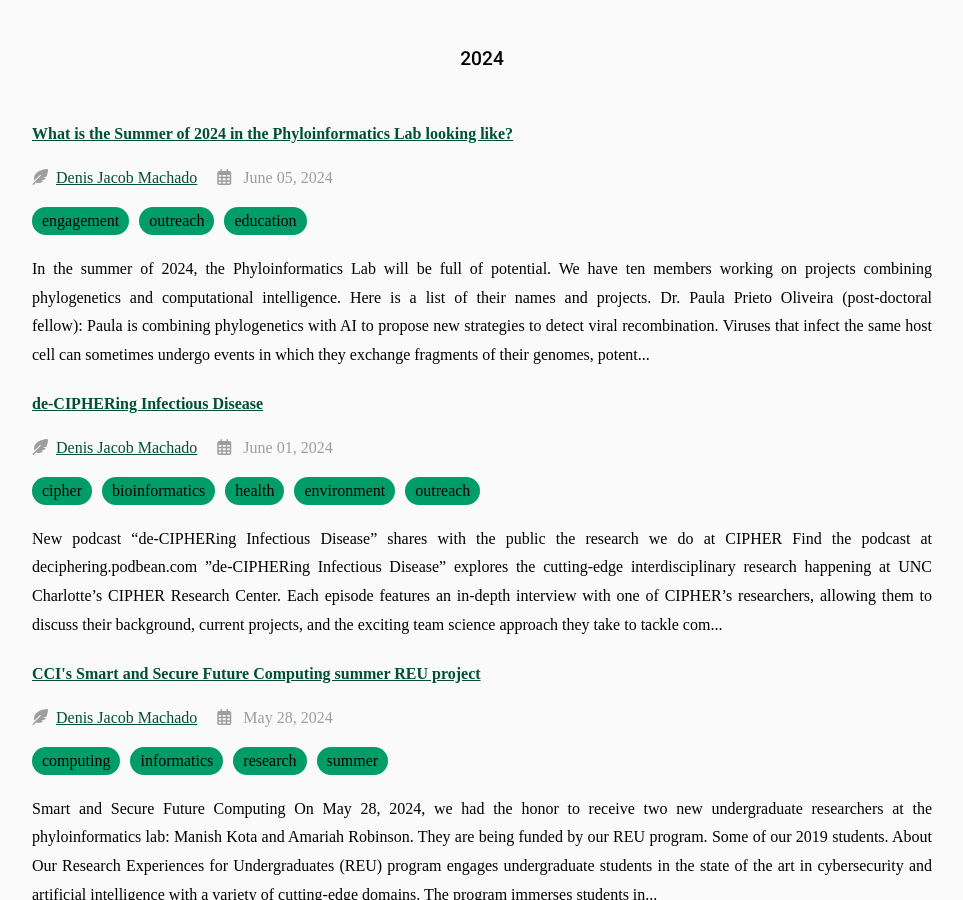
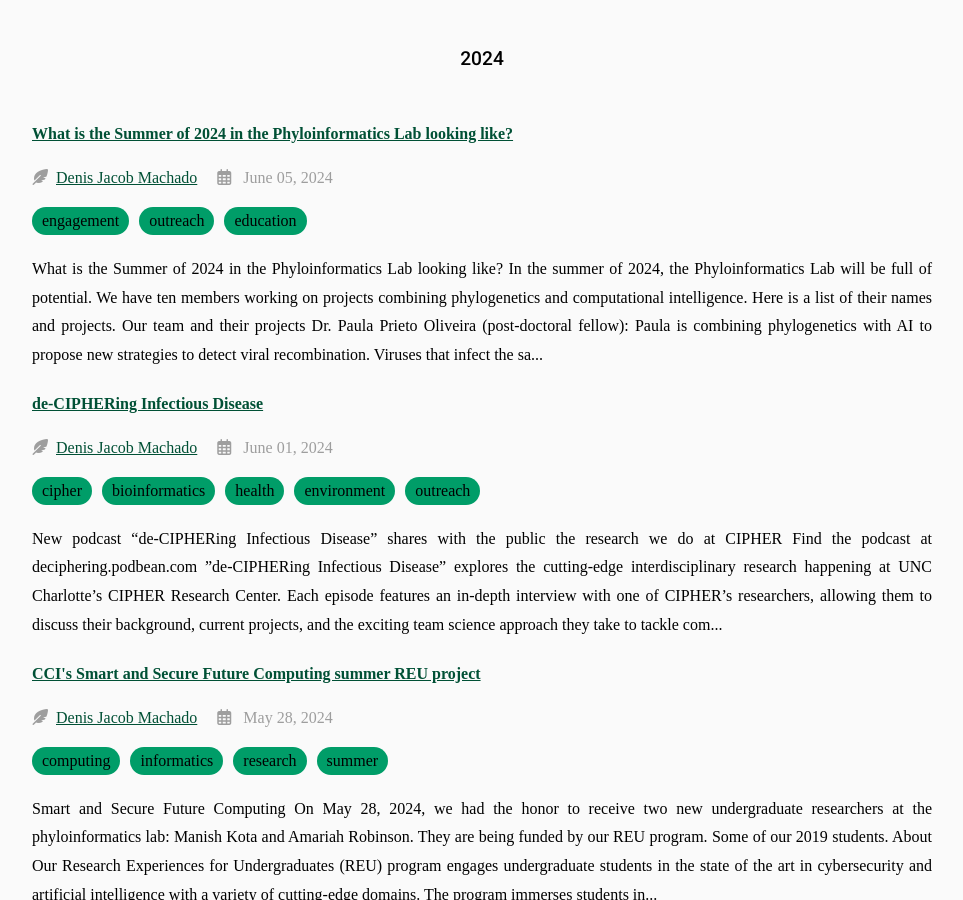
Before and after one commit to machadodj/machadodj.github.io, a Jekyll site: the page built from news/index.md, in a window 1280 px wide and 900 px high, scrolled down 340 px. Shown: the whole window, without its empty margins (158-1121 px from the left). Built offline with Jekyll 4.4.1, drawn with Linux system fonts in a browser that asks for light colours; nearby versions of some CDN libraries; some web fonts are replaced.

Commit message:
Update 2024-06-05-Summer24.md

```diff
--- a/_posts/2024-06-05-Summer24.md
+++ b/_posts/2024-06-05-Summer24.md
@@ -8,7 +8,11 @@
 member: Denis_Jacob_Machado
 ---
 
+# What is the Summer of 2024 in the Phyloinformatics Lab looking like?
+
 In the summer of 2024, the Phyloinformatics Lab will be full of potential. We have ten members working on projects combining phylogenetics and computational intelligence. Here is a list of their names and projects.
+
+## Our team and their projects
 
 - **Dr. Paula Prieto Oliveira (post-doctoral fellow):** Paula is combining phylogenetics with AI to propose new strategies to detect viral recombination. Viruses that infect the same host cell can sometimes undergo events in which they exchange fragments of their genomes, potentially leading to new viruses that may pose an increased threat to animal or human health. Current tools cannot process datasets of a pandemic scale. Therefore, our knowledge about viral recombination in the viruses that pose the most significant health risks is limited. We are collaborating with Dr. Kary Ocaña and her team from the Brazilian National Laboratory of Scientific Computing (LNCC; part of the Brazilian Ministry of Science, Technology and Innovation) to find solutions. During the summer of 2024, we recruited three Master's students to help us in that endeavor: **Isha Jain**, **Tulasi Arla**, and **Vedika Jeswani Judyani**.
 
@@ -21,3 +25,11 @@
 - **Melissa Sagastume (undergrad):** Melissa is collaborating with Susana Cisneros (a Senior Lecturer of Spanish and Affiliate Faculty of Latin American Studies) and I to update and improve the latinXrail.com website. That website is a result of the "More Than a Train Ride" project, a community-based education and outreach project carried out by University of North Carolina Charlotte students, sponsored by NC Campus Engagement and in collaboration with the Levine Museum of the New South. The project is used for language education at UNC Charlotte in collaboration with partners in Argentina. It highlights the contribution of the LatinX community in different areas, such as small and mid-size businesses that promote economic development, access to legal, medical, and cultural resources, as well as leadership at different levels, among others.
 
 - **Manish Kota and Amariah Robinson (undergrads):** The Phyloinformatics Lab participates on CCI's REU site (NSF #2244424) on Smart and Secure Future Computing. Manish and Amariah are helping the Phyloinformatics Lab generate pilot data for an NSF submission in collaboration with Dr. Larry Jiménez Ferbans, from the Universidad del Magdalena (Santa Marta, Colombia) and Dr. Cristian Beza-Beza, from the University of Minnesota's Dept. of Entomology (St. Paul, MN). We are testing different AI technologies to create a taxonomy chat-bot and image identification tool to help experts classify species of bess beetles. We are also using AI to reconcile the evolutionary history of bess beetles with their microbiome. This research is part of a larger project to understand and harvest the best beetles' power to store and produce organic matter in tropical forests, which awards them a critical role in the global carbon cycle.
+
+## BONUS: A great collaboration
+
+This summer we are saying goodbye to Dr. Philippe Vieira Alves, who is returning to the São Paulo State University (UNESP) in Botucatu-SP, Brazil. Philippe collaborated with us for one yer, funded by the São Paulo Reserach Foundation (FAPESP, proc. no. 2023/00714-5).
+
+Philippe has been applying genome skimming to sequenge mitochondrion genomes of dozens of proteocephalids tapeworms. Hw is also reviewing the phylogeny of proteocephalids and using AI to reconcile their evolutionary history with metadata from hosts and biogeography. His research will be presented in two separate talks at this years meeting of the [American Society of Parasitologists](https://www.amsocparasit.org/).
+
+The Phyloinformatics Lab hopes to keep collaborating with Philippe and appreciates his kindness and hard work.
```
